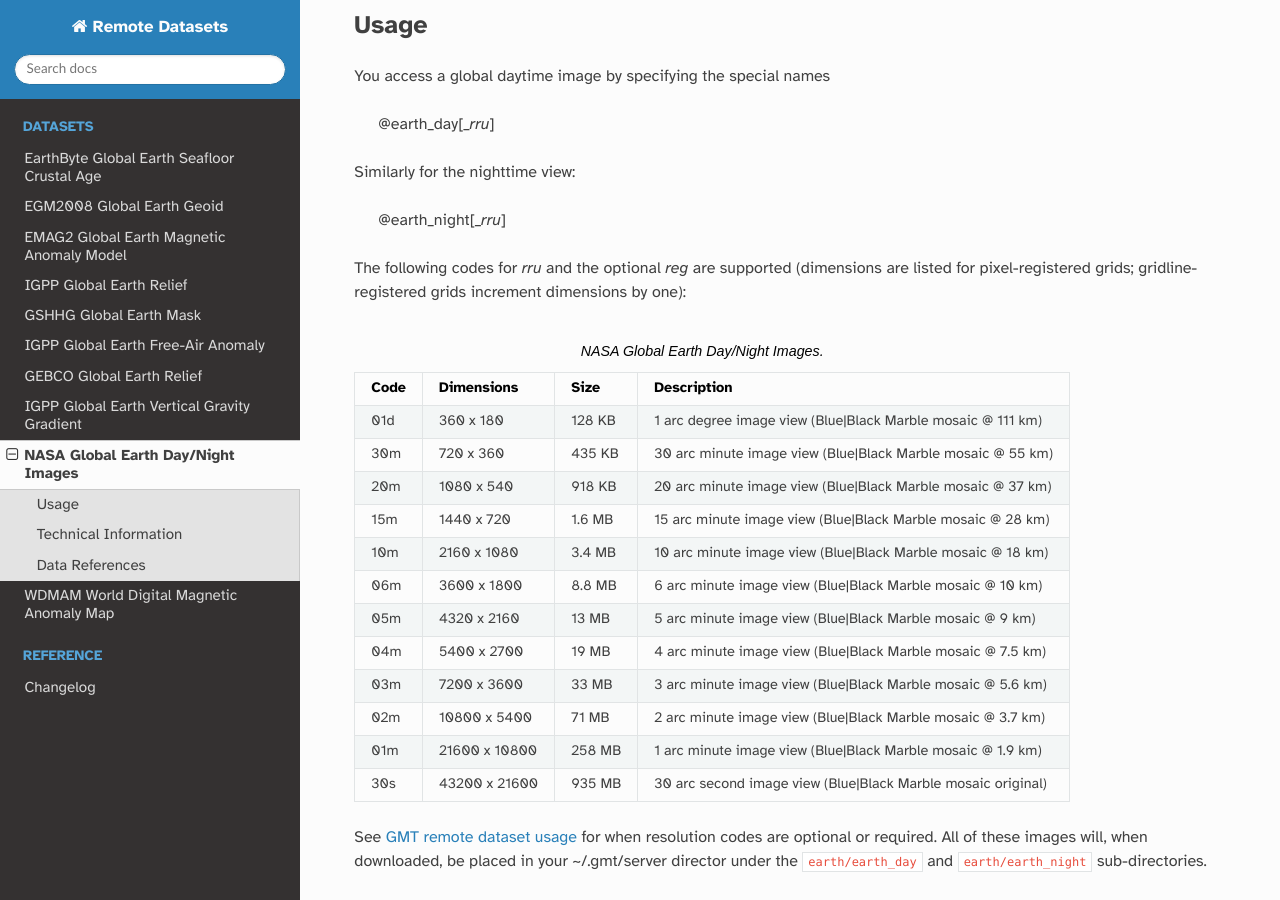
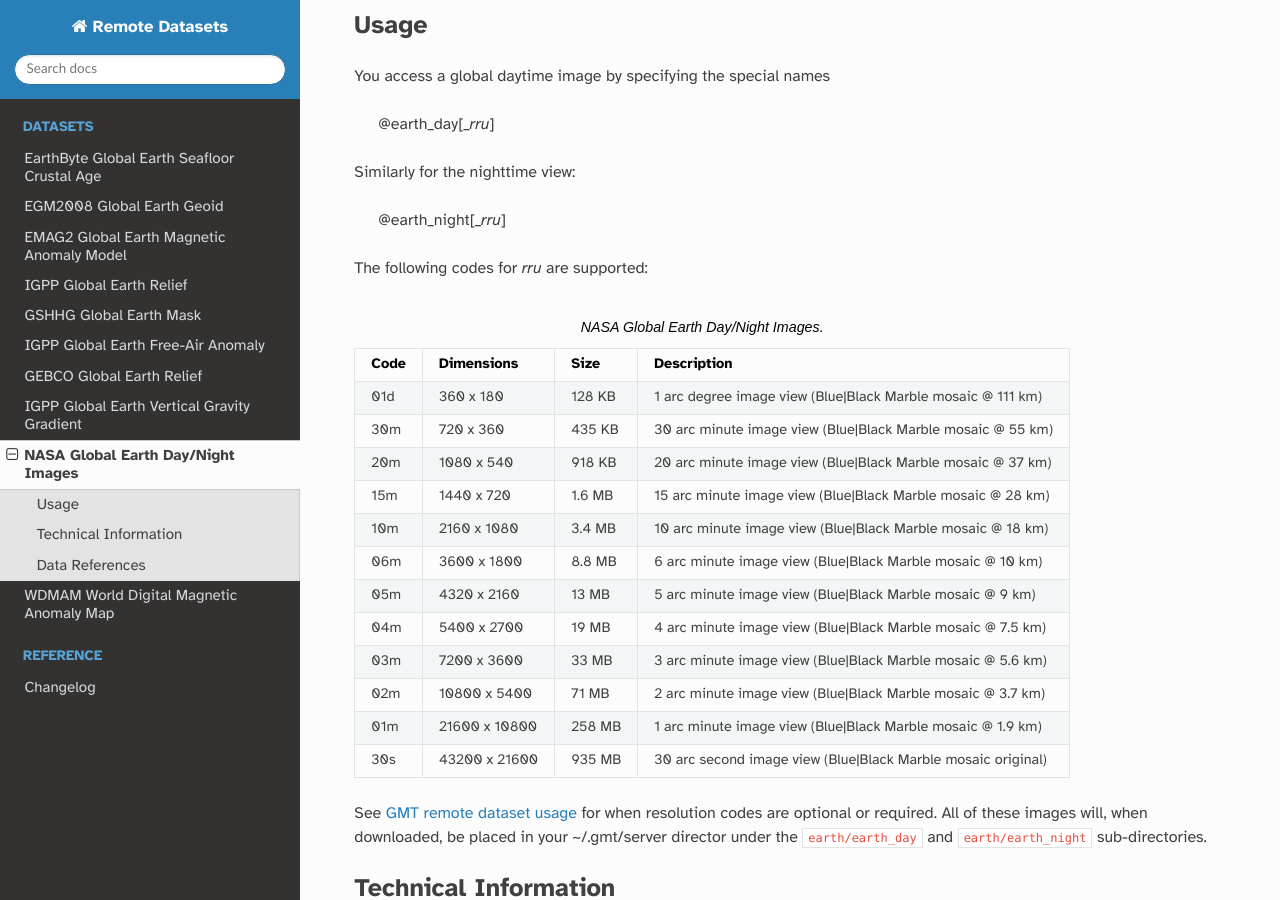
Before and after one commit to GenericMappingTools/remote-datasets, a Sphinx documentation site: the page built from docs/earth-daynight.rst, in a window 1280 px wide and 900 px high, scrolled down 623 px. Built offline with Sphinx 7.4.7 and the Read the Docs theme 2.0.0, drawn with Linux system fonts in a browser that asks for light colours.

Commit message:
Fix highest resolution registraitions
Age starts at 1m gridline, wdmam is 3m gridline, while daynight are only pixel registration so language about gridline-reg goes away.

```diff
--- a/docs/earth-age.rst
+++ b/docs/earth-age.rst
@@ -40,7 +40,7 @@
   04m*     5400 x   2700 g,p   15 MB  4 arc minute global relief (1 min @ 7.5 km)
   03m*     7200 x   3600 g,p   26 MB  3 arc minute global relief (1 min @ 5.6 km)
   02m*    10800 x   5400 g,p   56 MB  2 arc minute global relief (1 min @ 3.7 km)
-  01m*    21600 x  10800 g,p  188 MB  1 arc minute global relief (1 min original)
+  01m*    21600 x  10800 g    188 MB  1 arc minute global relief (1 min original)
   ==== ================= === =======  ==================================================
 
 See :gmt-docs:`GMT remote dataset usage <datasets/remote-data.html#usage>` for when resolution codes are optional or required.
--- a/docs/earth-daynight.rst
+++ b/docs/earth-daynight.rst
@@ -28,8 +28,7 @@
 
    @earth_night[_\ *rru*]
 
-The following codes for *rr*\ *u* and the optional *reg* are supported (dimensions are listed
-for pixel-registered grids; gridline-registered grids increment dimensions by one):
+The following codes for *rr*\ *u* are supported:
 
 .. _tbl-earth_daynight:
 
--- a/docs/earth-wdmam.rst
+++ b/docs/earth-wdmam.rst
@@ -37,7 +37,7 @@
   06m      3600 x   1800 g,p  5.7 MB  6 arc minute global WDMAM (3 min @ 10 km)
   05m*     4320 x   2160 g,p  9.3 MB  5 arc minute global WDMAM (3 min @ 9 km)
   04m*     5400 x   2700 g,p   14 MB  4 arc minute global WDMAM (3 min @ 7.5 km)
-  03m*     7200 x   3600 g,p   24 MB  3 arc minute global WDMAM (3 min original)
+  03m*     7200 x   3600 g     24 MB  3 arc minute global WDMAM (3 min original)
   ==== ================= === =======  ==========================================
 
 See :gmt-docs:`GMT remote dataset usage <datasets/remote-data.html#usage>` for when resolution codes are optional or required.
```
